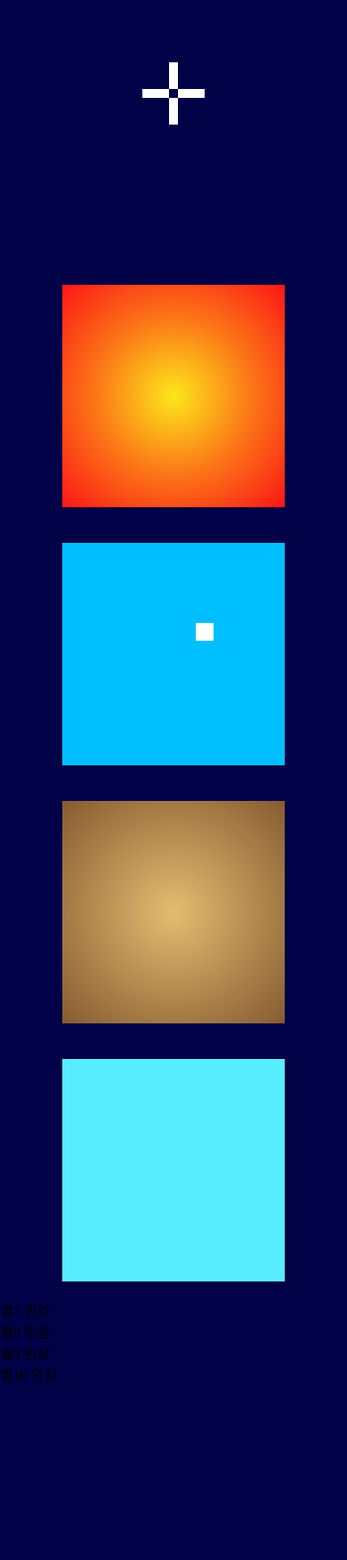
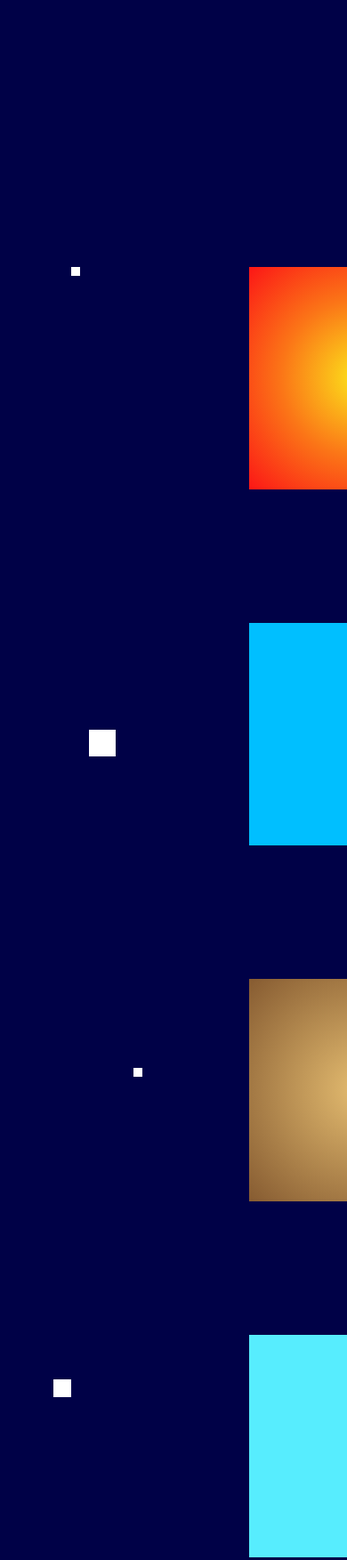
Before and after one commit to hhffttyy/home, a plain HTML site: page index2.html in a window 390 px wide. Shown: the top 1753 px of the page at 89% size. Before the commit the page ends 1556 px from the top, so only its background shows below. Drawn offline with Linux system fonts and the light colour scheme.

Commit message:
Add files via upload

```diff
--- a/index2.html
+++ b/index2.html
@@ -36,15 +36,15 @@
 		<div class="e8">지구 8</div>
 		<div class="e9">지구 9</div>
 		<div class="e10">지구 10</div>
-		<div class="s1">별1 좌상</div>
-		<div class="s2">별2 좌상</div>
-		<div class="s3">별3 좌상</div>
-		<div class="s4">별4 좌상</div>
-		<div class="s5">별5 좌상</div>
-		<div class="s6">별6 왼상</div>
-		<div class="s7">별7 왼상</div>
-		<div class="s8">별8 왼상</div>
-		<div class="s9">별9 왼상</div>
-		<div class="s10">별10 왼상</div>
+		<div class="s1">별1</div>
+		<div class="s2">별2</div>
+		<div class="s3">별3</div>
+		<div class="s4">별4</div>
+		<div class="s5">별5</div>
+		<div class="s6">별6</div>
+		<div class="s7">별7</div>
+		<div class="s8">별8</div>
+		<div class="s9">별9</div>
+		<div class="s10">별10</div>
 	</body>
 </html>
--- a/style2.css
+++ b/style2.css
@@ -5,7 +5,14 @@
 	background-color: rgb(0,1,71);
 }
 
+h1 {
+	font-size: 0px;
+}
+
 .a1 {
+	position: absolute;
+	top: 300px;
+	left: 145px;
 	background: radial-gradient(rgb(252,230,27),rgb(251,118,23),rgb(252,22,22));
 	width: 250px;
 	height: 250px;
@@ -20,6 +27,9 @@
 }
 
 .a2 {
+	position: absolute;
+	top: 300px;
+	left: 540px;
 	background: deepskyblue;
 	width: 250px;
 	height: 250px;
@@ -34,6 +44,9 @@
 }
 
 .a3 {
+	position: absolute;
+	top: 300px;
+	left: 940px;
 	background: radial-gradient(rgb(228,188,112), rgb(134,91,49));
 	width: 250px;
 	height: 250px;
@@ -48,6 +61,9 @@
 }
 
 .a4 {
+	position: absolute;
+	top: 300px;
+	left: 1330px;
 	background: rgb(87,237,254);
 	width: 250px;
 	height: 250px;
@@ -161,24 +177,12 @@
 	left: 630px;
 }
 
-h1 {
-	padding: 150px;
-	font-size: 0px;
-}
-
-article {
-	display: flex;
-	flex-direction: row;
-	justify-content: space-evenly;
-	align-items: center;
-}
-
 .s1 {
 	position: absolute;
 	background-color: white;
 	font-size: 0px;
-	width: 30px;
-	height: 10px;
+	width: 20px;
+	height: 20px;
 	top: 100px;
 	left: 200px;
 }
@@ -188,19 +192,19 @@ article {
 	background-color: white;
 	font-size: 0px;
 	width: 30px;
-	height: 10px;
-	top: 100px;
-	left: 160px;
+	height: 30px;
+	top: 820px;
+	left: 800px;
 }
 
 .s3 {
 	position: absolute;
 	background-color: white;
 	font-size: 0px;
-	width: 10px;
-	height: 30px;
-	top: 110px;
-	left: 190px;
+	width: 20px;
+	height: 20px;
+	top: 100px;
+	left: 1500px;
 }
 
 .s4 {
@@ -208,9 +212,9 @@ article {
 	background-color: white;
 	font-size: 0px;
 	width: 10px;
-	height: 30px;
-	top: 70px;
-	left: 190px;
+	height: 10px;
+	top: 900px;
+	left: 1500px;
 }
 
 .s5 {
@@ -233,17 +237,293 @@ article {
 	left: 220px;
 }
 
+.s7 {
+	position: absolute;
+	background-color: white;
+	font-size: 0px;
+	width: 20px;
+	height: 20px;
+	top: 650px;
+	left: 1220px;
+}
+
+.s8 {
+	position: absolute;
+	background-color: white;
+	font-size: 0px;
+	width: 10px;
+	height: 10px;
+	top: 200px;
+	left: 1220px;
+}
+
+.s9 {
+	position: absolute;
+	background-color: white;
+	font-size: 0px;
+	width: 10px;
+	height: 10px;
+	top: 230px;
+	left: 650px;
+}
+
+.s10 {
+	position: absolute;
+	background-color: white;
+	font-size: 0px;
+	width: 10px;
+	height: 10px;
+	top: 700px;
+	left: 600px;
+}
+
 @media screen and (max-width:900px) {
+
 	article {
 		display: flex;
 		flex-direction: column;
 	}
+	section {
+		flex-direction: column;
+	}
 
-	.a1,
-	.a2,
-	.a3,
-	.a4,
-	.a5 {
-		margin: 20px;
+	.a1 {
+		position: absolute;
+		top: 300px;
+		left: 280px;
+		background: radial-gradient(rgb(252,230,27),rgb(251,118,23),rgb(252,22,22));
+		width: 250px;
+		height: 250px;
+		font-size: 0px;
 	}
+
+	.a2 {
+		position: absolute;
+		top: 700px;
+		left: 280px;
+		background: deepskyblue;
+		width: 250px;
+		height: 250px;
+		font-size: 0px;
+	}
+
+	.a3 {
+		position: absolute;
+		top: 1100px;
+		left: 280px;
+		background: radial-gradient(rgb(228,188,112), rgb(134,91,49));
+		width: 250px;
+		height: 250px;
+		font-size: 0px;
+	}
+
+	.a4 {
+		position: absolute;
+		top: 1500px;
+		left: 280px;
+		background: rgb(87,237,254);
+		width: 250px;
+		height: 250px;
+		font-size: 0px;
+		}
+
+	.e1 {
+		position: absolute;
+		background-color: lime;
+		width: 100px;
+		height: 40px;
+		font-size: 0px;
+		top: 350px;
+		left: 570px;
+		}
+
+	.e2 {
+		position: absolute;
+		background-color: lime;
+		width: 40px;
+		height: 60px;
+		font-size: 0px;
+		top: 370px;
+		left: 580px;
+		}
+
+	.e3 {
+		position: absolute;
+		background-color: lime;
+		width: 20px;
+		height: 35px;
+		font-size: 0px;
+		top: 460px;
+		left: 640px;
+		}
+
+	.e4 {
+		position: absolute;
+		background-color: lime;
+		width: 60px;
+		height: 45px;
+		font-size: 0px;
+		top: 360px;
+		left: 710px;
+		}
+
+	.e5 {
+		position: absolute;
+		background-color: lime;
+		width: 30px;
+		height: 70px;
+		font-size: 0px;
+		top: 360px;
+		left: 730px;
+		}
+
+	.e6 {
+		position: absolute;
+		background-color: lime;
+		width: 25px;
+		height: 10px;
+		font-size: 0px;
+		top: 350px;
+		left: 740px;
+		}
+
+	.e7 {
+		position: absolute;
+		background-color: lime;
+		width: 20px;
+		height: 20px;
+		font-size: 0px;
+		top: 435px;
+		left: 585px;
+		}
+
+	.e8 {
+		position: absolute;
+		background-color: lime;
+		width: 10px;
+		height: 15px;
+		font-size: 0px;
+		top: 400px;
+		left: 640px;
+		}
+
+	.e9 {
+		position: absolute;
+		background-color: lime;
+		width: 30px;
+		height: 15px;
+		font-size: 0px;
+		top: 440px;
+		left: 740px;
+		}
+
+	.e10 {
+		position: absolute;
+		background-color: lime;
+		width: 20px;
+		height: 15px;
+		font-size: 0px;
+		top: 460px;
+		left: 630px;
+		}
+
+	.s1 {
+		position: absolute;
+		background-color: white;
+		font-size: 0px;
+		width: 10px;
+		height: 10px;
+		top: 300px;
+		left: 80px;
+		}
+
+	.s2 {
+		position: absolute;
+		background-color: white;
+		font-size: 0px;
+		width: 30px;
+		height: 30px;
+		top: 820px;
+		left: 100px;
+		}
+
+	.s3 {
+		position: absolute;
+		background-color: white;
+		font-size: 0px;
+		width: 20px;
+		height: 20px;
+		top: 1900px;
+		left: 100px;
+		}
+
+	.s4 {
+		position: absolute;
+		background-color: white;
+		font-size: 0px;
+		width: 20px;
+		height: 20px;
+		top: 650px;
+		left: 700px;
+		}
+
+	.s5 {
+		position: absolute;
+		background-color: white;
+		font-size: 0px;
+		width: 20px;
+		height: 20px;
+		top: 70px;
+		left: 420px;
+		}
+
+	.s6 {
+		position: absolute;
+		background-color: white;
+		font-size: 0px;
+		width: 20px;
+		height: 20px;
+		top: 1550px;
+		left: 60px;
+		}
+
+	.s7 {
+		position: absolute;
+		background-color: white;
+		font-size: 0px;
+		width: 20px;
+		height: 20px;
+		top: 1400px;
+		left: 620px;
+		}
+
+	.s8 {
+		position: absolute;
+		background-color: white;
+		font-size: 0px;
+		width: 10px;
+		height: 10px;
+		top: 1600px;
+		left: 600px;
+		}
+
+	.s9 {
+		position: absolute;
+		background-color: white;
+		font-size: 0px;
+		width: 10px;
+		height: 10px;
+		top: 230px;
+		left: 650px;
+		}
+
+	.s10 {
+		position: absolute;
+		background-color: white;
+		font-size: 0px;
+		width: 10px;
+		height: 10px;
+		top: 1200px;
+		left: 150px;
+		}
 }
```
